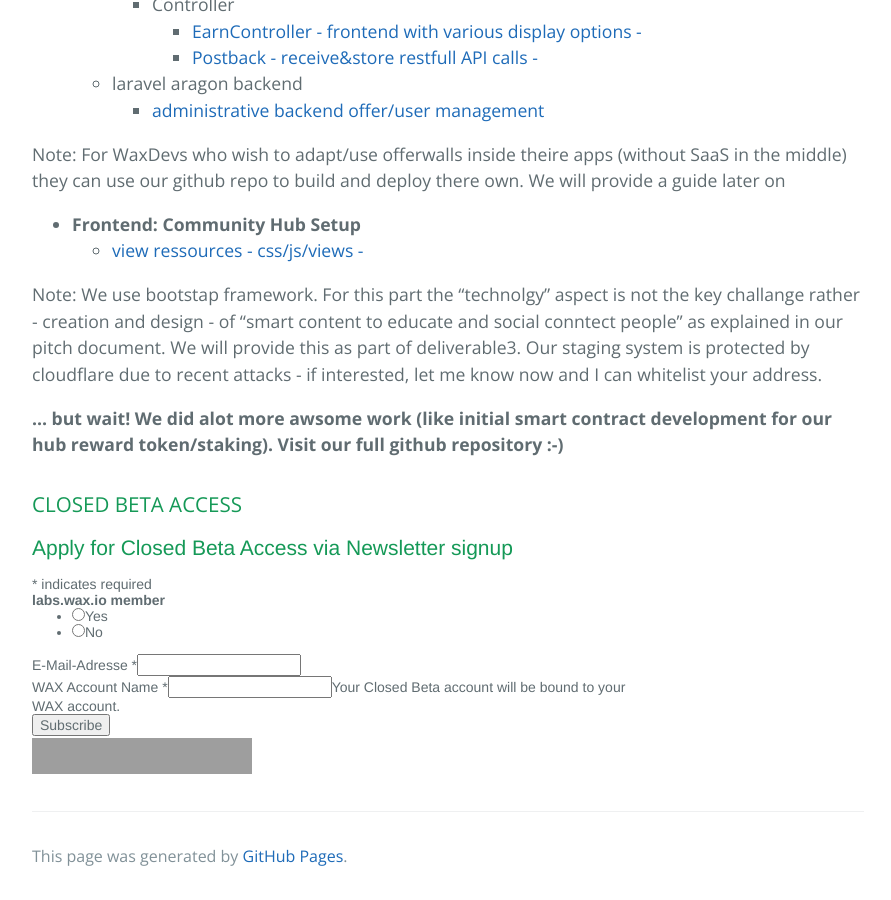
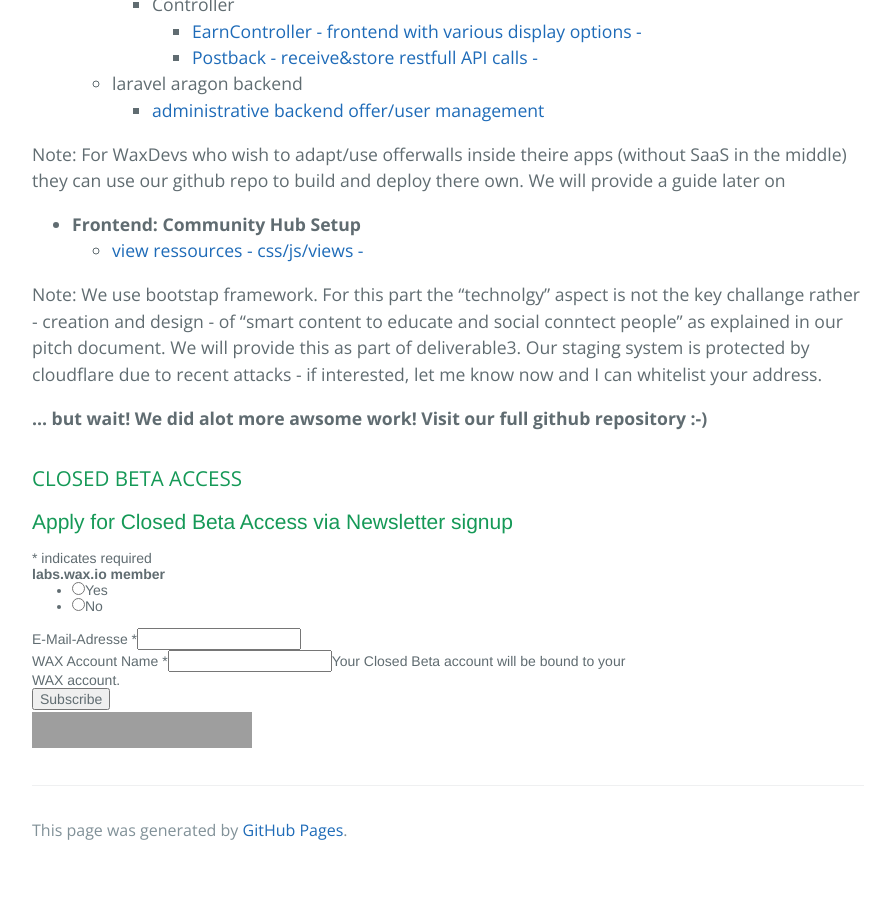
Before and after one commit to KleeblattGames/KleeblattGames.github.io, a Jekyll site: the page built from index.md, in a window 1280 px wide and 900 px high, scrolled down 803 px, cut to the strip 0-900 px from the top of the window. Shown: the whole strip, without its empty margins (192-1083 px from the left). Built offline with Jekyll 4.4.1, drawn with Linux system fonts in a browser that asks for light colours; comment, search, counter and statistics services are not loaded; after the commit the page ends 1677 px from its top, so only the background shows below that; grey boxes are pictures that could not be loaded.

Commit message:
Update index.md

```diff
--- a/index.md
+++ b/index.md
@@ -30,7 +30,7 @@ CLOSED BETA DELIVERY - DELIVERABLE 2
   Note: We use bootstap framework. For this part the "technolgy" aspect is not the key challange rather - creation and design - of "smart content to educate and social conntect people" as explained in our pitch document. We will provide this as part of deliverable3. Our staging system is protected by cloudflare due to recent attacks - if interested, let me know now and I can whitelist your address.
 
 
-**... but wait! We did alot more awsome work (like initial smart contract development for our hub reward token/staking). Visit our full github repository :-)**
+**... but wait! We did alot more awsome work! Visit our full github repository :-)**
 
 
 ### CLOSED BETA ACCESS
```
